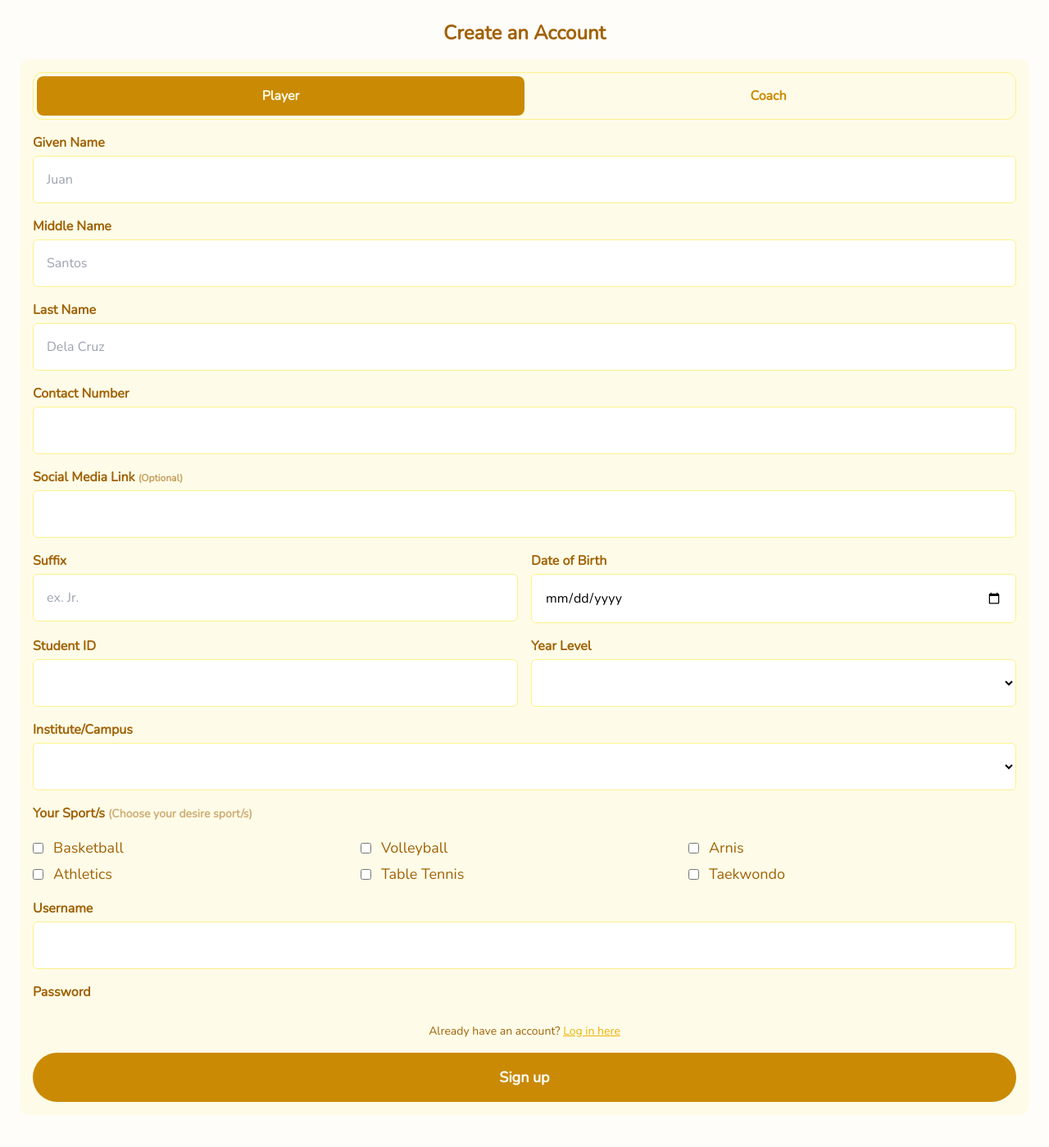
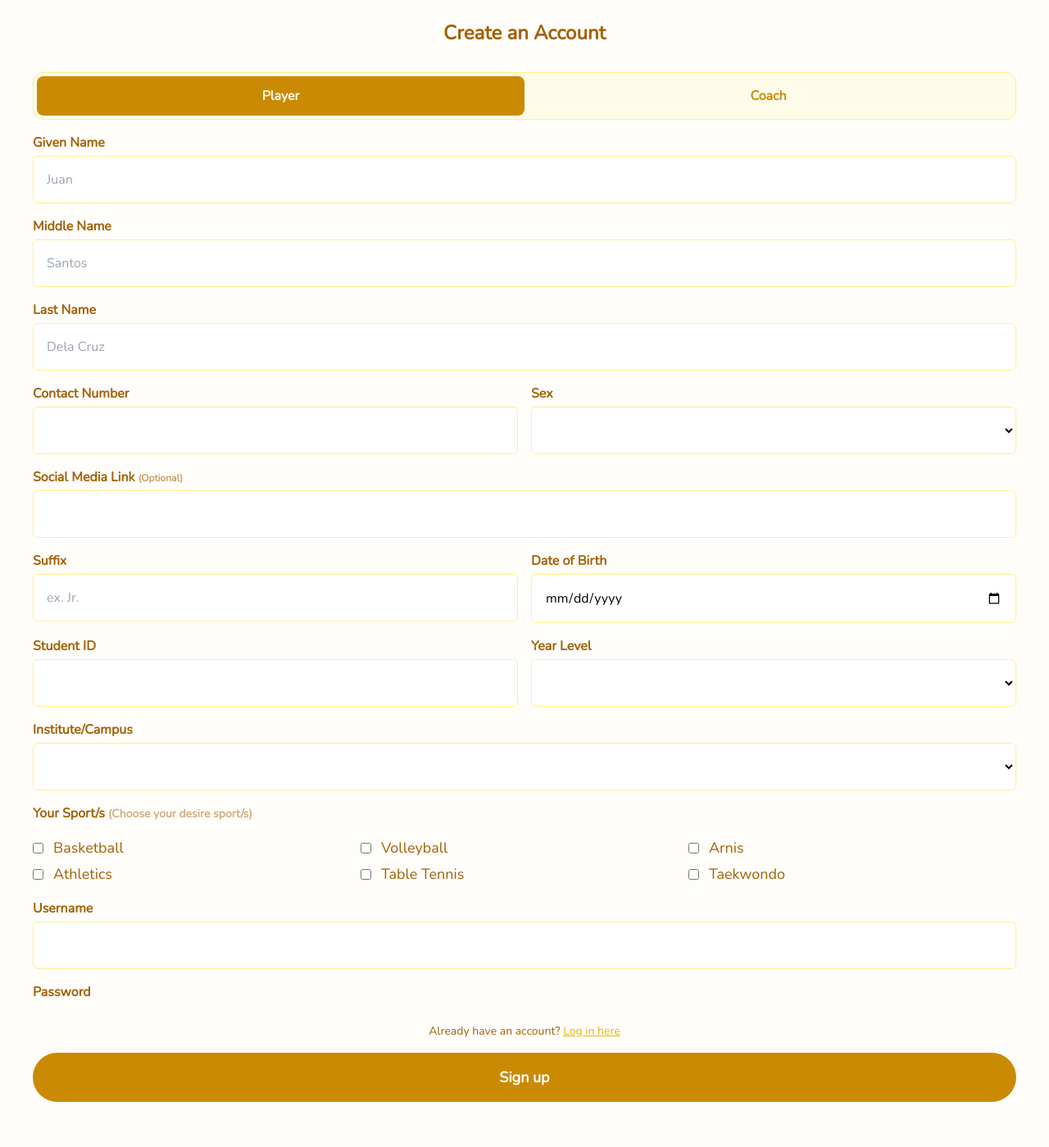
Before and after one commit to ejay17/SPortalApp, a PHP site: page /pages/signup.php in a window 1280 px wide. Shown: the top 1399 px of the page at 82% size. Run offline with PHP 8.4, Linux system fonts and the light colour scheme; lists and menus that the app fills with data are empty; some libraries are stand-ins or nearby versions.

Commit message:
sign up page

```diff
--- a/pages/signup.php
+++ b/pages/signup.php
@@ -24,7 +24,7 @@
 		<div class="flex flex-col h-full w-full p-6 gap-y-4">
 			<p class="text-2xl text-center font-bold text-yellow-700">Create an Account</p>
 			<form action=""
-				class="relative flex flex-col gap-y-4 p-4 rounded-xl bg-yellow-50 h-[90%]">
+				class="relative flex flex-col gap-y-4 p-4 rounded-xl h-[90%]">
 
 				<div class="sticky top-0 flex w-full border border-yellow-200 rounded-xl bg-yellow-50 p-1">
 					<button id="playerformbtn" type="button" class="w-[50%] py-3 bg-yellow-600 rounded-lg text-yellow-50 font-bold"> Player</button>
@@ -50,10 +50,21 @@
 							class="p-4 rounded-md outline-yellow-600 border border-yellow-200">
 					</div>
 
-					<div class="flex flex-col gap-y-1">
-						<label class="text-yellow-700 font-semibold" for="">Contact Number</label>
-						<input name="contactnumber" type="text"
-							class="p-4 rounded-md outline-yellow-600 border border-yellow-200">
+					<div class="w-full flex gap-x-4">
+						<div class="w-[50%] flex flex-col gap-y-1">
+							<label class="text-yellow-700 font-semibold" for="">Contact Number</label>
+							<input name="contactnumber" type="text"
+								class="p-4 rounded-md outline-yellow-600 border border-yellow-200">
+						</div>
+						<div class="w-[50%] flex flex-col gap-y-1">
+							<label class="text-yellow-700 font-semibold" for="">Sex</label>
+							<select name="yearlvl" id=""
+								class="w-full p-4 rounded-md outline-yellow-600 border border-yellow-200 bg-white">
+								<option value="" hidden selected></option>
+								<option value="">Male</option>
+								<option value="">Female</option>
+							</select>
+						</div>
 					</div>
 
 					<div class="flex flex-col gap-y-1">
@@ -152,8 +163,12 @@
 
 					<div class="flex flex-col gap-y-1">
 						<label class="text-yellow-700 font-semibold" for="">Password</label>
-						<input type="password" name="password"
-							class="p-4 rounded-md outline-yellow-600 border border-yellow-200">
+						<div class="relative flex flex-col">
+							<input  type="password" name="password"
+								class="p-4 rounded-md outline-yellow-600 border border-yellow-200">
+							<img id="password-eye" src="../assets/icons/eye-state.svg" alt="" width="32"
+								class="absolute right-4 top-1/2 -translate-y-1/2">
+						</div>
 					</div>
 				</div>
 				<!-- Coach Form -->
@@ -248,7 +263,7 @@
 					<div class="flex flex-col gap-y-1">
 						<label class="text-yellow-700 font-semibold" for="">Password</label>
 						<div>
-							<input type="password"
+							<input id="password" type="password"
 								class="p-4 rounded-md outline-yellow-600 border border-yellow-200">
 							<img src="" alt="">
 						</div>
@@ -271,6 +286,9 @@
 		const coachform = document.getElementById("coachform");
 
 		const submitbtn = document.getElementById("submitbtn");
+
+		const eye = document.getElementById("password-eye");
+		const password = document.getElementById("password");
 
 		// Show Player Form
 		formplayerbtn.addEventListener("click", () => {
@@ -329,6 +347,20 @@
 
 			submitbtn.setAttribute("name", "signup_coach");
 		});
+
+		eye.addEventListener("mouseenter", () => {
+			img.setAttribute("src", "../assets/icons/eye-hovered.svg");
+		});
+
+		eye.addEventListener("mouseleave", () => {
+			img.setAttribute("src", "../assets/icons/eye-state.svg");
+		});
+
+		eye.addEventListener("click", () => {
+			img.setAttribute("src", "../assets/icons/eye-clicked.svg");
+
+
+		});
 	</script>
 </body>
 
```
Also changed, not shown: assets/icons/eye-clicked.svg (added), assets/icons/eye-hovered.svg (added), assets/icons/eye-state.svg (added).
